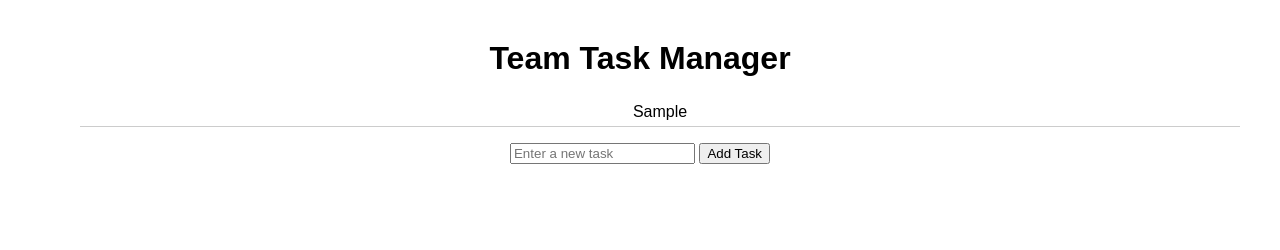
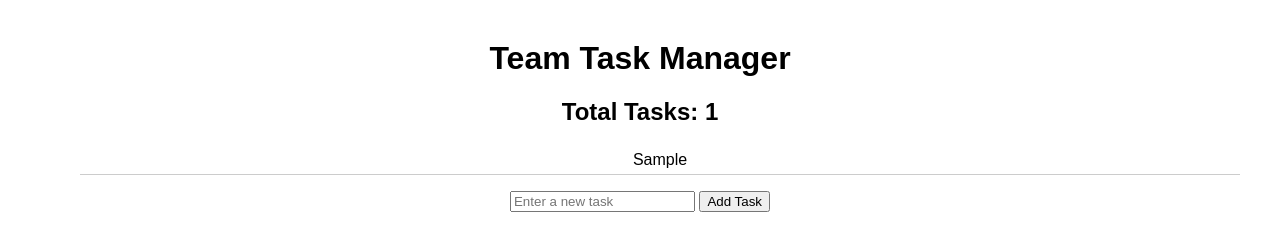
Before and after one commit to nehanaik2003/TaskManager, a plain HTML site: page index.html in a window 1280 px wide. Both pictures are taken after typing "Sample" into the empty fields and a click on the button "Add Task". Drawn offline with Linux system fonts and the light colour scheme.

Commit message:
Add task counter feature

```diff
--- a/index.html
+++ b/index.html
@@ -7,6 +7,7 @@
 </head>
 <body>
   <h1>Team Task Manager</h1>
+<h2 id="counter">Total Tasks: 0</h2>
   <ul id="taskList"></ul>
   <input type="text" id="taskInput" placeholder="Enter a new task">
   <button onclick="addTask()">Add Task</button>
--- a/script.js
+++ b/script.js
@@ -1,3 +1,8 @@
+function updateCounter() {
+  const count = document.getElementById('taskList').children.length;
+  document.getElementById('counter').textContent = `Total Tasks: ${count}`;
+}
+
 function addTask() {
   const taskInput = document.getElementById('taskInput');
   const taskList = document.getElementById('taskList');
@@ -5,4 +10,5 @@ function addTask() {
   li.textContent = taskInput.value;
   taskList.appendChild(li);
   taskInput.value = '';
+  updateCounter();
 }
```
